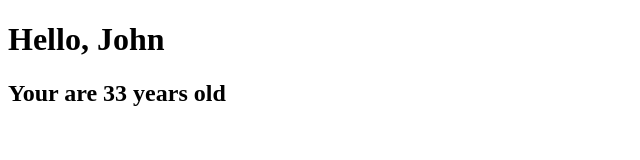
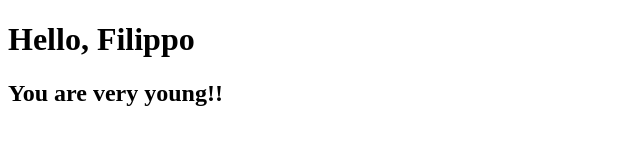
Before and after one commit to philip-morris-89/react-exercises, a React (Create React App) app in the folder my-app/: page / in a window 1280 px wide. Shown: the top 160 px of the page, without its empty margins (0-640 px from the left). Built offline with nearby package versions, Linux system fonts and the light colour scheme.

Commit message:
Modify the Age component so that the Your age is  message is rendered only if the age prop is greater than 18. Otherwise render the You are very young message.

```diff
--- a/my-app/src/Age.js
+++ b/my-app/src/Age.js
@@ -4,7 +4,7 @@ class Age extends React.Component {
   render() {
     return (
       <div>
-        {this.props.age >= 18 && this.props.age <= 65 && <h2>Your are {this.props.age} years old</h2>}
+        {this.props.age >= 18 ? <h2>Your are {this.props.age} years old</h2> : <h2>You are very young!!</h2>}
       </div>
     )
   }
--- a/my-app/src/App.js
+++ b/my-app/src/App.js
@@ -5,7 +5,7 @@ export class App extends React.Component {
   render() {
     return (
       <div>
-        <Welcome name="John" age={33} />
+        <Welcome name="Filippo" age={17} />
       </div>
     )
   }
--- a/my-app/src/Welcome.js
+++ b/my-app/src/Welcome.js
@@ -7,7 +7,7 @@ class Welcome extends React.Component {
     return (
       <div>
         <Hello name={this.props.name} />
-        {this.props.name === 'John' && <Age age={this.props.age} />}
+        <Age age={this.props.age} />
       </div>
     )
   }
```
